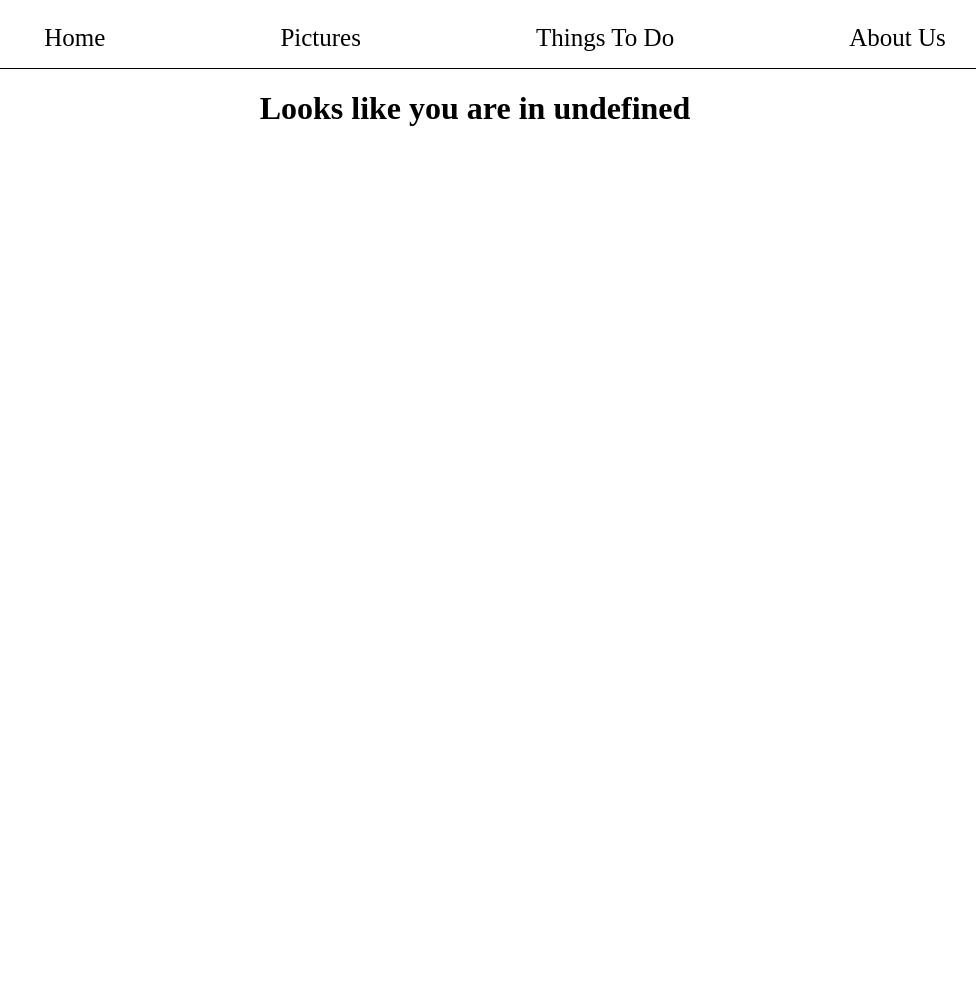
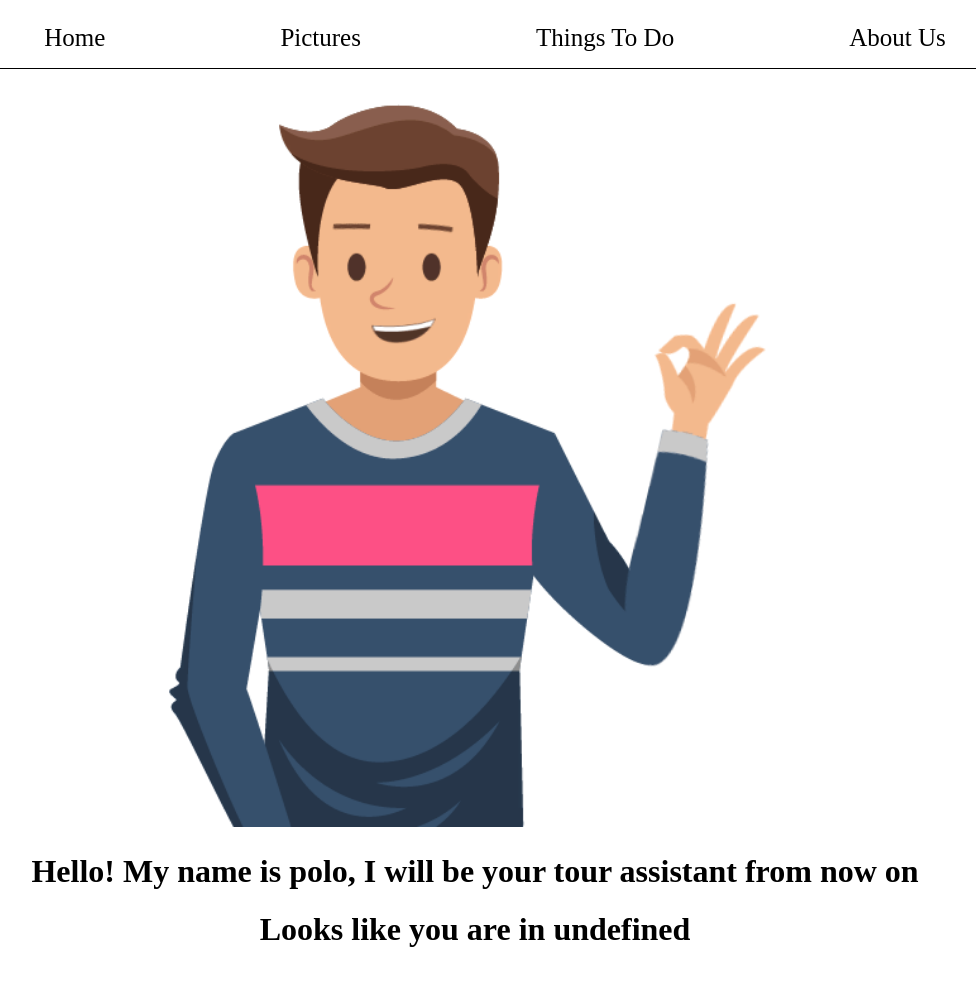
Before and after one commit to ebbuni1023/Adventure-Game, a plain HTML site: page pages/state.html in a window 1280 px wide. Shown: the whole page, without its empty margins (165-1141 px from the left). Before the commit the page ends 808 px from the top, so only its background shows below. Drawn offline with Linux system fonts and the light colour scheme; files whose address does not match are found by name.

Commit message:
added gif

```diff
--- a/pages/state.html
+++ b/pages/state.html
@@ -8,6 +8,7 @@
     <link rel="stylesheet" href="style.css">
 
 </head>
+<center>
 <body>
 <header>
     <nav class="navbar">
@@ -20,6 +21,18 @@
     </nav>
 </header>
 
+
+<div >
+    <div class="inner">
+
+
+        <div ><img src="/Users/sathwikchowda/Desktop/adventure_game/Adventure-Game/pages/wavingman.gif"width="50%"/>
+
+        </div>
+
+    </div>
+</div>
+<h1>Hello! My name is polo, I will be your tour assistant from now on</h1>
 <h1 id="title"></h1>
 
 <script>
@@ -27,5 +40,23 @@
 const params = Object.fromEntries(urlSearchParams.entries());
 document.getElementById("title").innerText = `Looks like you are in ${params['s']}`
 </script>
+<br/>
+<br/>
+<br/>
+<br/>
+
+
+
+
+  <!-- <script>
+      var d = new Date().toLocaleTimeString();
+document.getElementById("date").innerHTML = d;
+  </script>
+
+  <p>It's already</p> <p id = "date"></p>  <p>now</p> -->
+
+
+
 </body>
+</center>
 </html>
```
Also changed, not shown: pages/wavingman.gif (added), 1 other file.
